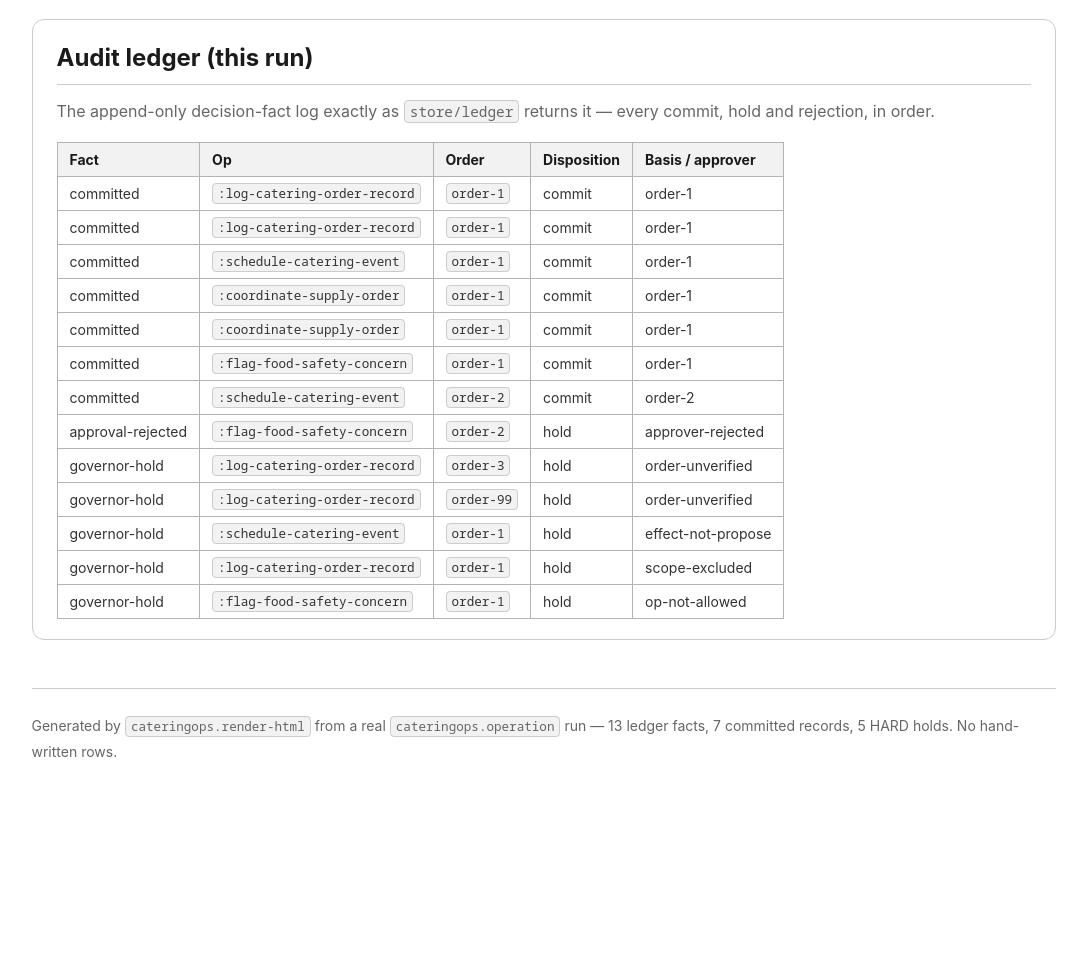
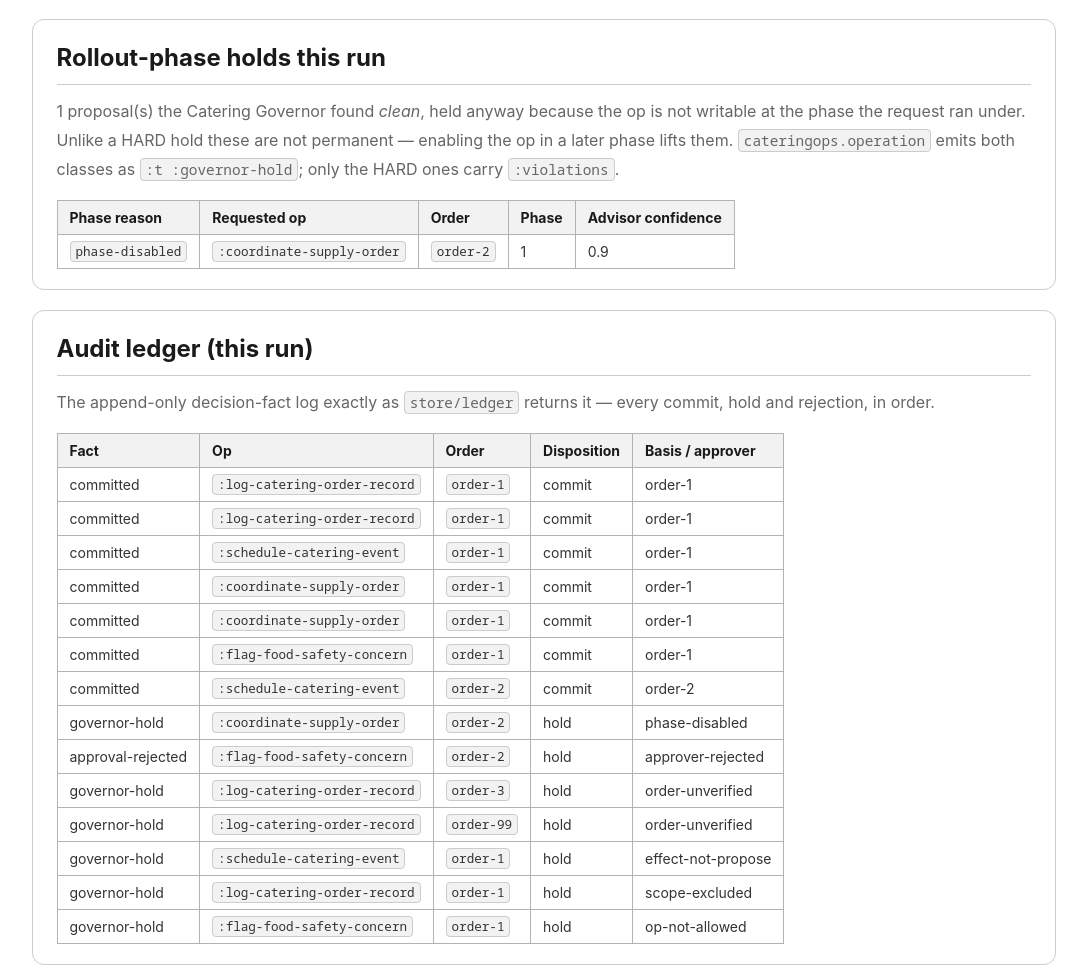
Before and after one commit to cloud-itonami/cloud-itonami-isic-5621, a plain HTML site: page docs/samples/operator-console.html in a window 1280 px wide. Shown: the part 3032-4000 px from the top of the page, without its empty margins (89-1176 px from the left). Before the commit the page ends 3876 px from the top, so only its background shows below. Drawn offline with Linux system fonts and the light colour scheme.

Commit message:
isic-5621 console: separate rollout-phase holds from HARD governor holds
A `:phase-disabled` block and a HARD governor violation both arrive as
`:t :governor-hold`, but only the latter carries `:violations`. Rendering
them as one class labelled "HARD, un-overridable" misstates what the
actor did -- a phase block is lifted by a later phase.

`hold-row` emits one row per violation, so a phase-block fact rendered as
zero rows while still being counted in the section heading. New build-time
invariant: every `:governor-hold` fact must classify into exactly one
rendered class, or -main refuses to write the page.

```diff
--- a/docs/samples/operator-console.html
+++ b/docs/samples/operator-console.html
@@ -2552,6 +2552,16 @@ img,svg { max-width: 100%; height: auto; }</style></head><body>
     </table>
   </section>
   <section class="card">
+    <h2>Rollout-phase holds this run</h2>
+    <p class="muted">1 proposal(s) the Catering Governor found <em>clean</em>, held anyway because the op is not writable at the phase the request ran under. Unlike a HARD hold these are not permanent — enabling the op in a later phase lifts them. <code>cateringops.operation</code> emits both classes as <code>:t :governor-hold</code>; only the HARD ones carry <code>:violations</code>.</p>
+    <table>
+      <thead><tr><th>Phase reason</th><th>Requested op</th><th>Order</th><th>Phase</th><th>Advisor confidence</th></tr></thead>
+      <tbody>
+        <tr><td><code>phase-disabled</code></td><td><code>:coordinate-supply-order</code></td><td><code>order-2</code></td><td>1</td><td>0.9</td></tr>
+      </tbody>
+    </table>
+  </section>
+  <section class="card">
     <h2>Audit ledger (this run)</h2>
     <p class="muted">The append-only decision-fact log exactly as <code>store/ledger</code> returns it — every commit, hold and rejection, in order.</p>
     <table>
@@ -2564,6 +2574,7 @@ img,svg { max-width: 100%; height: auto; }</style></head><body>
         <tr><td>committed</td><td><code>:coordinate-supply-order</code></td><td><code>order-1</code></td><td>commit</td><td>order-1</td></tr>
         <tr><td>committed</td><td><code>:flag-food-safety-concern</code></td><td><code>order-1</code></td><td>commit</td><td>order-1</td></tr>
         <tr><td>committed</td><td><code>:schedule-catering-event</code></td><td><code>order-2</code></td><td>commit</td><td>order-2</td></tr>
+        <tr><td>governor-hold</td><td><code>:coordinate-supply-order</code></td><td><code>order-2</code></td><td>hold</td><td>phase-disabled</td></tr>
         <tr><td>approval-rejected</td><td><code>:flag-food-safety-concern</code></td><td><code>order-2</code></td><td>hold</td><td>approver-rejected</td></tr>
         <tr><td>governor-hold</td><td><code>:log-catering-order-record</code></td><td><code>order-3</code></td><td>hold</td><td>order-unverified</td></tr>
         <tr><td>governor-hold</td><td><code>:log-catering-order-record</code></td><td><code>order-99</code></td><td>hold</td><td>order-unverified</td></tr>
@@ -2574,5 +2585,5 @@ img,svg { max-width: 100%; height: auto; }</style></head><body>
     </table>
   </section>
 </main>
-<footer><p class="muted">Generated by <code>cateringops.render-html</code> from a real <code>cateringops.operation</code> run — 13 ledger facts, 7 committed records, 5 HARD holds. No hand-written rows.</p></footer>
+<footer><p class="muted">Generated by <code>cateringops.render-html</code> from a real <code>cateringops.operation</code> run — 14 ledger facts, 7 committed records, 5 HARD holds, 1 rollout-phase holds. No hand-written rows.</p></footer>
 </body></html>
```
Also changed, not shown: 1 other file.
